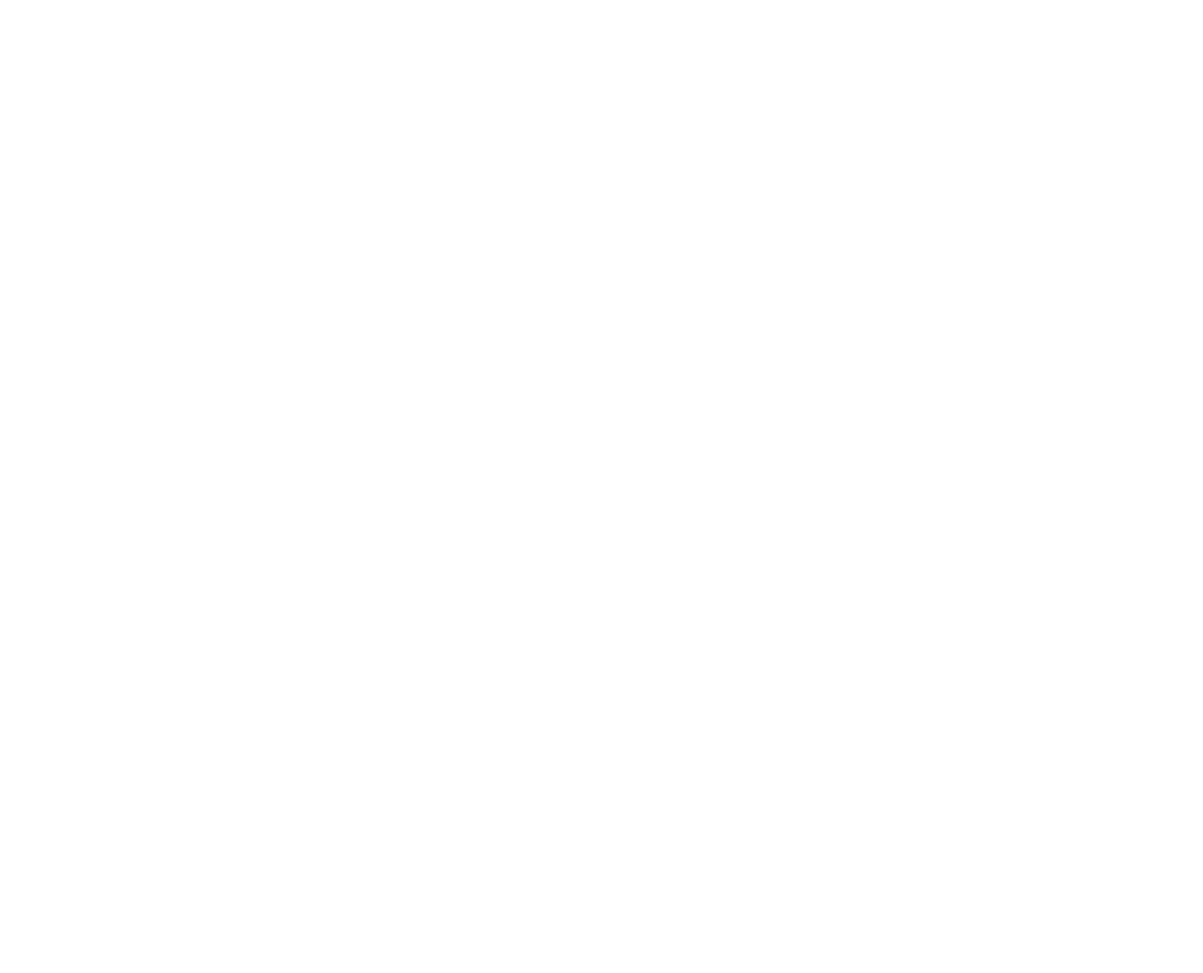
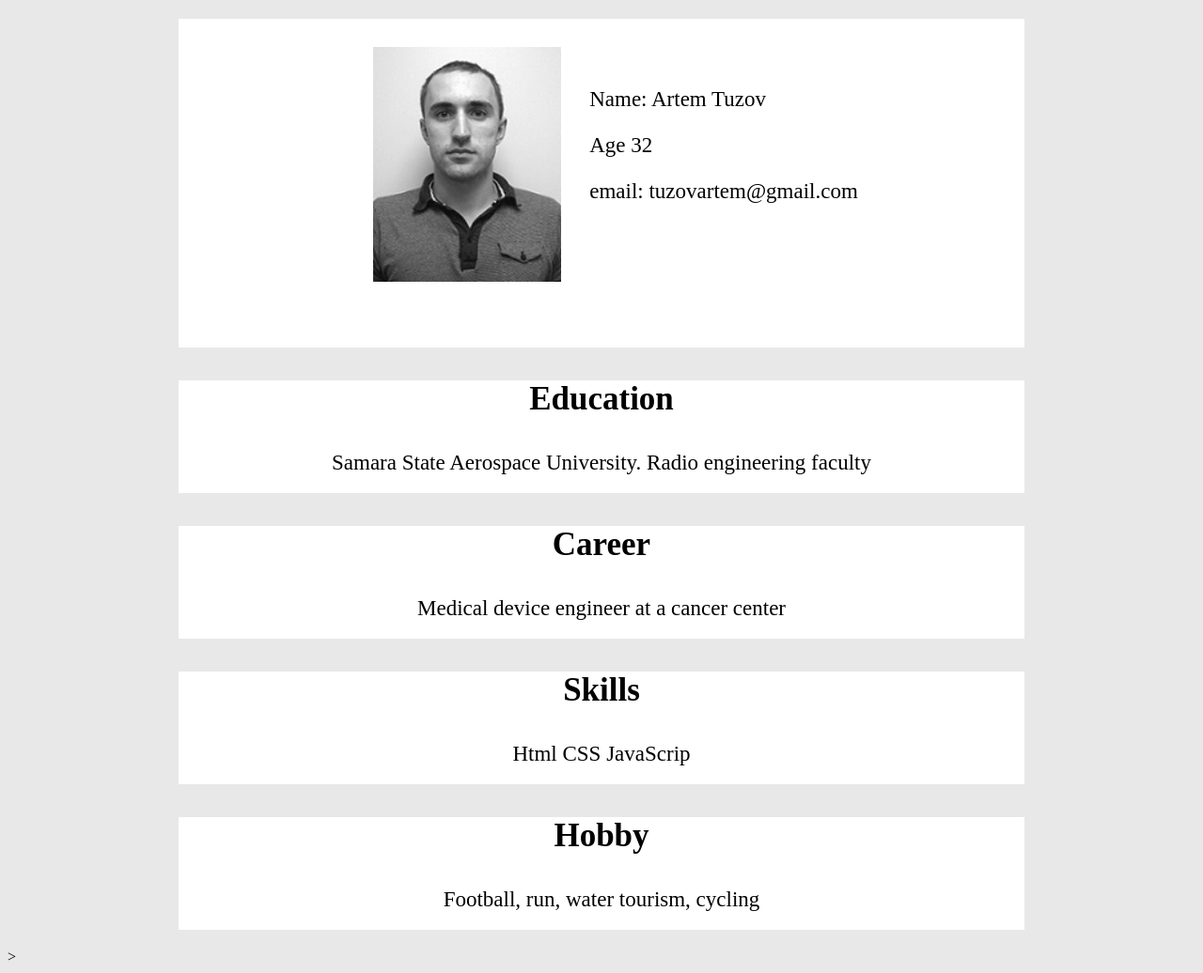
Before and after one commit to TuzovArtem/rsschool-cv, a plain HTML site: page index.html in a window 1280 px wide. Shown: the whole page at 94% size. Before the commit the page ends 800 px from the top, so only its background shows below. Drawn offline with Linux system fonts and the light colour scheme.

Commit message:
feat: add structure

```diff
--- a/index.html
+++ b/index.html
@@ -8,5 +8,34 @@
 </head>
 <body>
 
+
+    <div class="myself">
+        <img src="img/artem_photo_02.jpg" alt="Photo">
+        <div class='discription'>
+            <p class="name">Name: Artem Tuzov</p>
+            <p class="age">Age 32</p>
+            <p class="contact"> email: tuzovartem@gmail.com </p>
+        </div>
+     </div>
+
+    <div class="education">
+        <h3 class="education_place"> Education</h3>
+        <p class="education_university">Samara State Aerospace University. Radio engineering faculty</p>
+    </div>
+
+		<div class='career'>
+      <h3>Career</h3>
+      <p>	Medical device engineer at a cancer center</p>
+    </div>
+
+    <div class='skills'>
+      <h3>Skills</h3>
+      <p>Html CSS JavaScrip</p>
+		</div>
+
+		<div class="hobby">
+			<h3>Hobby</h3>
+      <p>Football, run, water tourism, cycling</p>
+		</div>>
 </body>
 </html>
--- a/style.css
+++ b/style.css
@@ -0,0 +1,73 @@
+body{
+    background-color: rgb(232, 232, 232);
+}
+
+
+.myself{
+    height: 350px;
+    max-width: 900px;
+    background-color:white;
+    margin: 20px auto;
+    display: flex;
+    justify-content: center;
+    border-radius; 10px;
+}
+img{
+    display: block;
+    height: 250px;
+    width: 200px;
+    margin: 30px;
+    }
+.discription{
+    font-size: 23px;
+    padding-top:50px ;
+}
+
+.education{
+    max-width: 900px;
+    height: 120px;
+    margin: 20px auto;
+    background-color:white;
+}
+
+h3{
+    font-size: 35px;
+    text-align: center;
+}
+.education p{
+    font-size: 23px;
+    text-align: center;
+}
+.skills{
+        max-width: 900px;
+        height: 120px;
+        margin: 20px auto;
+        background-color:white;
+}
+
+.skills p{
+    font-size: 23px;
+    text-align: center;
+}
+
+.career{
+    max-width: 900px;
+    height: 120px;
+    margin: 20px auto;
+    background-color:white;}
+
+.career p {
+    font-size: 23px;
+    text-align: center;
+}
+
+.hobby{
+    max-width: 900px;
+    height: 120px;
+    margin: 20px auto;
+    background-color:white;}
+
+.hobby p {
+    font-size: 23px;
+    text-align: center;
+}
```
Also changed, not shown: img/artem_photo_02.jpg (added).
